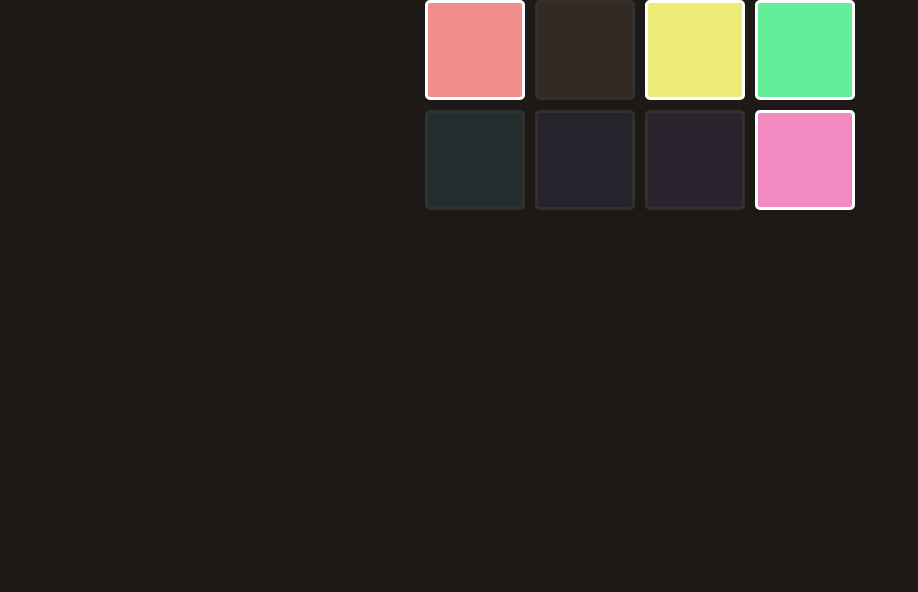
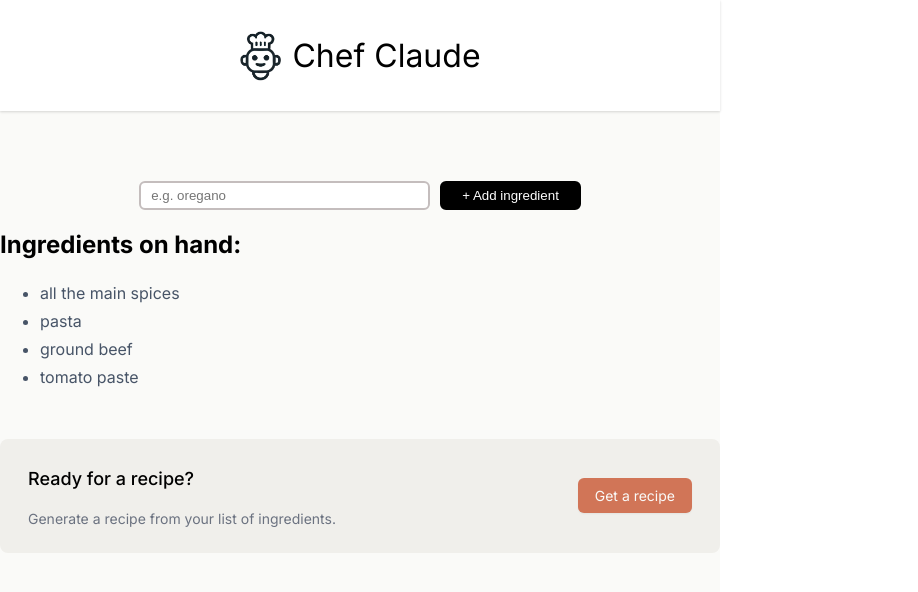
Before and after one commit to gs0208-dev/Learn-React, a React (Vite) app: page / in a window 1280 px wide. Shown: the top 592 px of the page, without its empty margins (0-918 px from the left). Built offline with nearby package versions, Linux system fonts and the light colour scheme.

Commit message:
Made some code into their own components and Learnt making API request to AI.

```diff
--- a/package.json
+++ b/package.json
@@ -11,6 +11,7 @@
   },
   "dependencies": {
     "@tailwindcss/vite": "^4.1.18",
+    "groq-sdk": "^0.37.0",
     "react": "^19.2.0",
     "react-dom": "^19.2.0"
   },
--- a/src/App.css
+++ b/src/App.css
@@ -380,7 +380,7 @@ ul.ingredients-list > li {
   cursor: pointer;
 }
 
-
+/*
 body {
     background-color: #1C1917;
 }
@@ -410,3 +410,4 @@ button {
 button.on {
   opacity: 1;
 }
+*/
--- a/src/App.jsx
+++ b/src/App.jsx
@@ -189,6 +189,25 @@ import Pad from './components/3-React-State/Pad';
  * Challenge part 3:
  * Our buttons got turned off by default! Update the code
  * so if the button is "on", it has the className of "on".
+*/
+
+/**
+ * Challenge: Create a toggle() function that logs
+ * "clicked!" to the console
+ *
+ * Pass that function down to each of the Pad components
+ * and set it up so when they get clicked, the function runs
+*/
+
+/**
+ * Challenge:
+ * Call setPads to update the state of the one pad that was
+ * clicked. Map over the previous pads array, and if the current
+ * item you're iterating over has the same id as the `id` passed
+ * to this function, then return a new object with the `on` value
+ * set to the opposite of what it was before.
+ * Otherwise (if the ids don't match), just return the previous
+ * item as it was, unchanged.
 */
 
 function App() {
@@ -557,13 +576,21 @@ function App() {
   )
   */
 
+  /*
   const [state, setState] = useState(pads);
+
+  function toggle(id){
+    setState(prev => prev.map(items => {
+      return items.id === id ? {...items, on:!items.on} : items
+    }) )
+  }
 
   const display = state.map((value) => {
     return(
-      <Pad key={value.id} color={value.color}  on={value.on}/>
+      <Pad key={value.id} color={value.color} id={value.id}  on={value.on} toggle={toggle}/>
     )
   })
+
 
 
   return (
@@ -573,16 +600,17 @@ function App() {
       </div>
     </main>
   )
+  */
 
-  // return(
-  //   <div className='rs-bg'>
-  //     <Header />
-  //     <Main />
+  return(
+    <div className='rs-bg'>
+      <Header />
+      <Main />
 
-  //   </div>
+    </div>
 
 
-  // )
+  )
 
 
 
--- /dev/null
+++ b/src/components/3-React-State/ClaudeRecipe.jsx
@@ -0,0 +1,38 @@
+
+
+export default function ClaudeRecipe(){
+  return (
+    <section>
+      <h2>Chef Claude Recommends:</h2>
+      <article className="suggested-recipe-container" aria-live="polite">
+        <p>Based on the ingredients you have available, I would recommend making a simple a delicious <strong>Beef Bolognese Pasta</strong>. Here is the recipe:</p>
+        <h3>Beef Bolognese Pasta</h3>
+        <strong>Ingredients:</strong>
+        <ul>
+          <li>1 lb. ground beef</li>
+          <li>1 onion, diced</li>
+          <li>3 cloves garlic, minced</li>
+          <li>2 tablespoons tomato paste</li>
+          <li>1 (28 oz) can crushed tomatoes</li>
+          <li>1 cup beef broth</li>
+          <li>1 teaspoon dried oregano</li>
+          <li>1 teaspoon dried basil</li>
+          <li>Salt and pepper to taste</li>
+          <li>8 oz pasta of your choice (e.g., spaghetti, penne, or linguine)</li>
+        </ul>
+        <strong>Instructions:</strong>
+        <ol>
+          <li>Bring a large pot of salted water to a boil for the pasta.</li>
+          <li>In a large skillet or Dutch oven, cook the ground beef over medium-high heat, breaking it up with a wooden spoon, until browned and cooked through, about 5-7 minutes.</li>
+          <li>Add the diced onion and minced garlic to the skillet and cook for 2-3 minutes, until the onion is translucent.</li>
+          <li>Stir in the tomato paste and cook for 1 minute.</li>
+          <li>Add the crushed tomatoes, beef broth, oregano, and basil. Season with salt and pepper to taste.</li>
+          <li>Reduce the heat to low and let the sauce simmer for 15-20 minutes, stirring occasionally, to allow the flavors to meld.</li>
+          <li>While the sauce is simmering, cook the pasta according to the package instructions. Drain the pasta and return it to the pot.</li>
+          <li>Add the Bolognese sauce to the cooked pasta and toss to combine.</li>
+          <li>Serve hot, garnished with additional fresh basil or grated Parmesan cheese if desired.</li>
+        </ol>
+      </article>
+    </section>
+  )
+}
--- a/src/components/3-React-State/Header.jsx
+++ b/src/components/3-React-State/Header.jsx
@@ -15,7 +15,7 @@ import { useState } from "react"
 */
 
 export function Header({userName}){
-  /*
+
   return(
     <header className="rs-header">
         <img className="rs-img" src={chefimg} alt="chefClaude" />
@@ -24,15 +24,15 @@ export function Header({userName}){
         </span>
     </header>
   );
-  */
 
 
 
+  /*
   return (
     <header>
       <img alt="avatr img"/>
       <p>{userName}</p>
     </header>
   )
-
+  */
 }
--- /dev/null
+++ b/src/components/3-React-State/IngredientsList.jsx
@@ -0,0 +1,25 @@
+export default function IngredientsList({ingredients, showRecipe}){
+
+  const ingredientsListItems = ingredients.map((list) => {
+    return (
+      <li key={list}>
+        {list}
+      </li>
+    )
+  })
+
+  return (
+    <section>
+      <h2>Ingredients on hand:</h2>
+      <ul className="ingredients-list" aria-live="polite">{ingredientsListItems}</ul>
+      { ingredients.length > 3 &&
+      <div className="get-recipe-container">
+        <div>
+          <h3>Ready for a recipe?</h3>
+          <p>Generate a recipe from your list of ingredients.</p>
+        </div>
+        <button onClick={showRecipe}>Get a recipe</button>
+      </div>}
+    </section>
+  )
+}
--- a/src/components/3-React-State/Main.jsx
+++ b/src/components/3-React-State/Main.jsx
@@ -1,4 +1,6 @@
 import { useState } from "react"
+import ClaudeRecipe from "./ClaudeRecipe";
+import IngredientsList from "./IngredientsList";
 
 /**
  * Review Challenge:
@@ -60,18 +62,34 @@ import { useState } from "react"
  * 4. Only display the recipe code content if `recipeShown` is true.
 */
 
+/**
+ * Challenge: clean up our code!
+ * Let's make a couple new components to make things a
+ * little cleaner. (Notice: I'm not suggesting what we
+ * have now is bad or wrong. I'm mostly finding an excuse
+ * to get in some hands-on practice 🙂)
+ *
+ * 1. Move the entire recipe <section> into its own
+ *    ClaudeRecipe component
+ * 2. Move the list of ingredients <section> into its
+ *    own IngredientsList component.
+ *
+ * While you're considering how to structure things, consider
+ * where state is, think about if it makes sense or not to
+ * move it somewhere else, how you'll communicate between
+ * the parent/child components, etc.
+ *
+ * The app should function as it currently does when you're
+ * done, so there will likely be some extra work to be done
+ * beyond what I've listed above.
+*/
+
 export default function Main(){
 
   const [ ingredients, setIngredient] = useState(["all the main spices", "pasta", "ground beef", "tomato paste"])
   const [recipeShown, setRecipeShown] = useState(false);
 
-  const ingredientsListItems = ingredients.map((list) => {
-    return (
-      <li key={list}>
-        {list}
-      </li>
-    )
-  })
+
 
   function formAction(formData){
     const newIngredient = formData.get("ingredient");
@@ -90,52 +108,10 @@ export default function Main(){
         <button>+ Add ingredient</button>
       </form>
       { ingredients.length >= 1 &&
-        <section>
-            <h2>Ingredients on hand:</h2>
-            <ul className="ingredients-list" aria-live="polite">{ingredientsListItems}</ul>
-            { ingredients.length > 3 &&
-            <div className="get-recipe-container">
-              <div>
-                <h3>Ready for a recipe?</h3>
-                <p>Generate a recipe from your list of ingredients.</p>
-              </div>
-              <button onClick={showRecipe}>Get a recipe</button>
-            </div>}
-        </section>
+        <IngredientsList ingredients={ingredients} showRecipe={showRecipe} />
       }
       { recipeShown &&
-        <section>
-          <h2>Chef Claude Recommends:</h2>
-          <article className="suggested-recipe-container" aria-live="polite">
-            <p>Based on the ingredients you have available, I would recommend making a simple a delicious <strong>Beef Bolognese Pasta</strong>. Here is the recipe:</p>
-            <h3>Beef Bolognese Pasta</h3>
-            <strong>Ingredients:</strong>
-            <ul>
-              <li>1 lb. ground beef</li>
-              <li>1 onion, diced</li>
-              <li>3 cloves garlic, minced</li>
-              <li>2 tablespoons tomato paste</li>
-              <li>1 (28 oz) can crushed tomatoes</li>
-              <li>1 cup beef broth</li>
-              <li>1 teaspoon dried oregano</li>
-              <li>1 teaspoon dried basil</li>
-              <li>Salt and pepper to taste</li>
-              <li>8 oz pasta of your choice (e.g., spaghetti, penne, or linguine)</li>
-            </ul>
-            <strong>Instructions:</strong>
-            <ol>
-              <li>Bring a large pot of salted water to a boil for the pasta.</li>
-              <li>In a large skillet or Dutch oven, cook the ground beef over medium-high heat, breaking it up with a wooden spoon, until browned and cooked through, about 5-7 minutes.</li>
-              <li>Add the diced onion and minced garlic to the skillet and cook for 2-3 minutes, until the onion is translucent.</li>
-              <li>Stir in the tomato paste and cook for 1 minute.</li>
-              <li>Add the crushed tomatoes, beef broth, oregano, and basil. Season with salt and pepper to taste.</li>
-              <li>Reduce the heat to low and let the sauce simmer for 15-20 minutes, stirring occasionally, to allow the flavors to meld.</li>
-              <li>While the sauce is simmering, cook the pasta according to the package instructions. Drain the pasta and return it to the pot.</li>
-              <li>Add the Bolognese sauce to the cooked pasta and toss to combine.</li>
-              <li>Serve hot, garnished with additional fresh basil or grated Parmesan cheese if desired.</li>
-            </ol>
-        </article>
-      </section>
+        <ClaudeRecipe />
       }
     </main>
   )
--- a/src/components/3-React-State/Pad.jsx
+++ b/src/components/3-React-State/Pad.jsx
@@ -1,7 +1,25 @@
+import { useState } from "react"
+
+
+/**
+ * Challenge: Create state controlling whether
+ * this pad is "on" or "off". Use the incoming
+ * `props.on` to determine the initial state.
+ *
+ * Create an event listener so when the pad is clicked,
+ * it toggles from "on" to "off".
+ *
+ * Goal: clicking each pad should toggle it on and off.
+*/
+
+
 export default function Pad (props){
-  console.log(props);
+
+  function flipHandler(){
+    setIsOn(prev => !prev);
+  }
 
   return(
-    <button className={props.on && "on"} style={{backgroundColor: props.color}}></button>
+    <button onClick={() => props.toggle(props.id)} className={props.on ? "on" : undefined} style={{backgroundColor: props.color}}></button>
   )
 }
--- /dev/null
+++ b/src/components/3-React-State/api.js
@@ -0,0 +1,25 @@
+import Groq, {groq} from 'groq-sdk';
+
+
+const SYSTEM_PROMPT = `
+You are an assistant that receives a list of ingredients that a user has and suggests a recipe they could make with some or all of those ingredients. You don't need to use every ingredient they mention in your recipe. The recipe can include additional ingredients they didn't mention, but try not to include too many extra ingredients. Format your response in markdown to make it easier to render to a web page
+`;
+
+const groq = new Groq({
+  apiKey: import.meta.env.VITE_GROQ_API_KEY,
+  dangerouslyAllowBrowser: true,
+})
+
+export async function getRecipeFromGroq(ingredientsArr) {
+    const ingredientsString = ingredientsArr.join(", ")
+
+    const msg = await anthropic.messages.create({
+        model: "llama-3.3-70b-versatile",
+        max_tokens: 1024,
+        system: SYSTEM_PROMPT,
+        messages: [
+            { role: "user", content: `I have ${ingredientsString}. Please give me a recipe you'd recommend I make!` },
+        ],
+    });
+    return msg.content[0].text
+}
```
Also changed, not shown: 2 other files (tests, documents, lock files or other folders).
